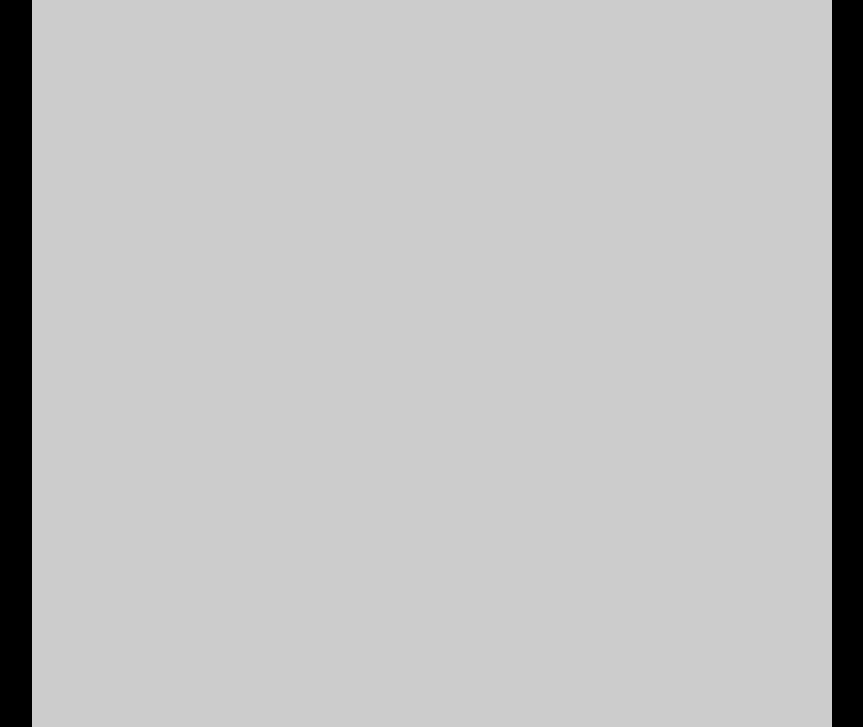
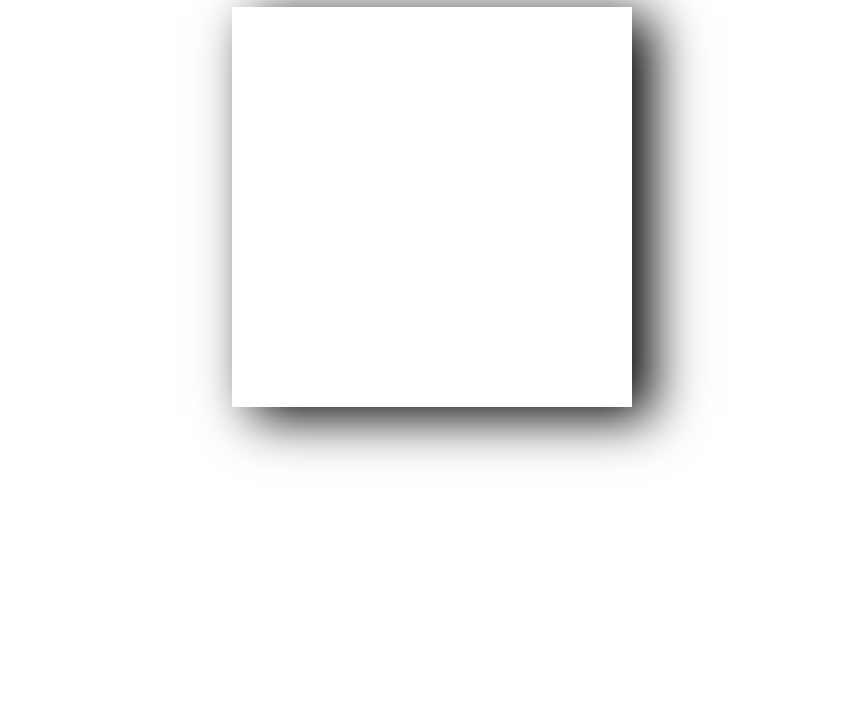
Before and after one commit to Krystioz/Snake-Game, a plain HTML site: page index.html in a window 1280 px wide. Shown: the part 73-800 px from the top of the page, without its empty margins (208-1071 px from the left). Drawn offline with Linux system fonts and the light colour scheme.

Commit message:
redo with canvas

```diff
--- a/index.html
+++ b/index.html
@@ -4,10 +4,12 @@
         <meta charset="UTF-8" />
         <meta http-equiv="X-UA-Compatible" content="IE=edge" />
         <meta name="viewport" content="width=device-width, initial-scale=1.0" />
-        <link rel="stylesheet" href="./styles.css">
+        <link rel="stylesheet" href="./styles.css" />
         <title>Snake game</title>
     </head>
     <body>
-        <div id="game"></div>
+        <h1>Snake</h1>
+        <canvas id="game" width="400" height="400"></canvas>
+        <script src="./script.js" type="module"></script>
     </body>
 </html>
--- a/styles.css
+++ b/styles.css
@@ -1,20 +1,14 @@
 body {
-    min-height: 100vh;
-    min-width: 100vw;
+    margin: 0;
+    padding: 0;
     display: flex;
+    flex-direction: column;
     justify-content: center;
     align-items: center;
-    margin: 0;
-    background-color: black;
 }
 
-#game {
-    background-color: #ccc;
-    width: 100vmin;
-    height: 100vmin;
-    display: grid;
-    grid-template-rows: repeat((21, 1fr));
-    grid-template-columns: repeat((21, 1fr));
+canvas {
+    box-shadow: black 20px 10px 50px;
 }
 
 .snake {
```
